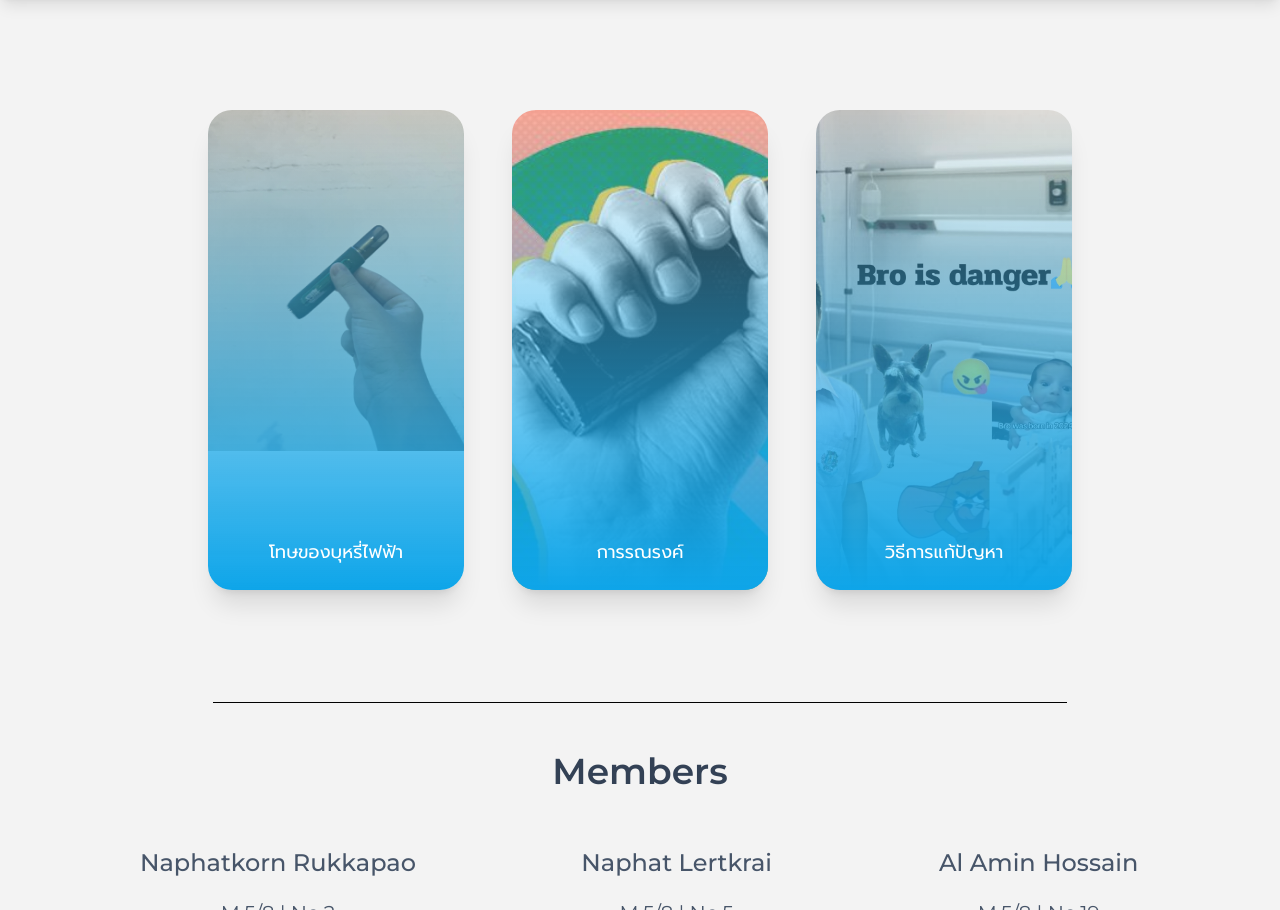
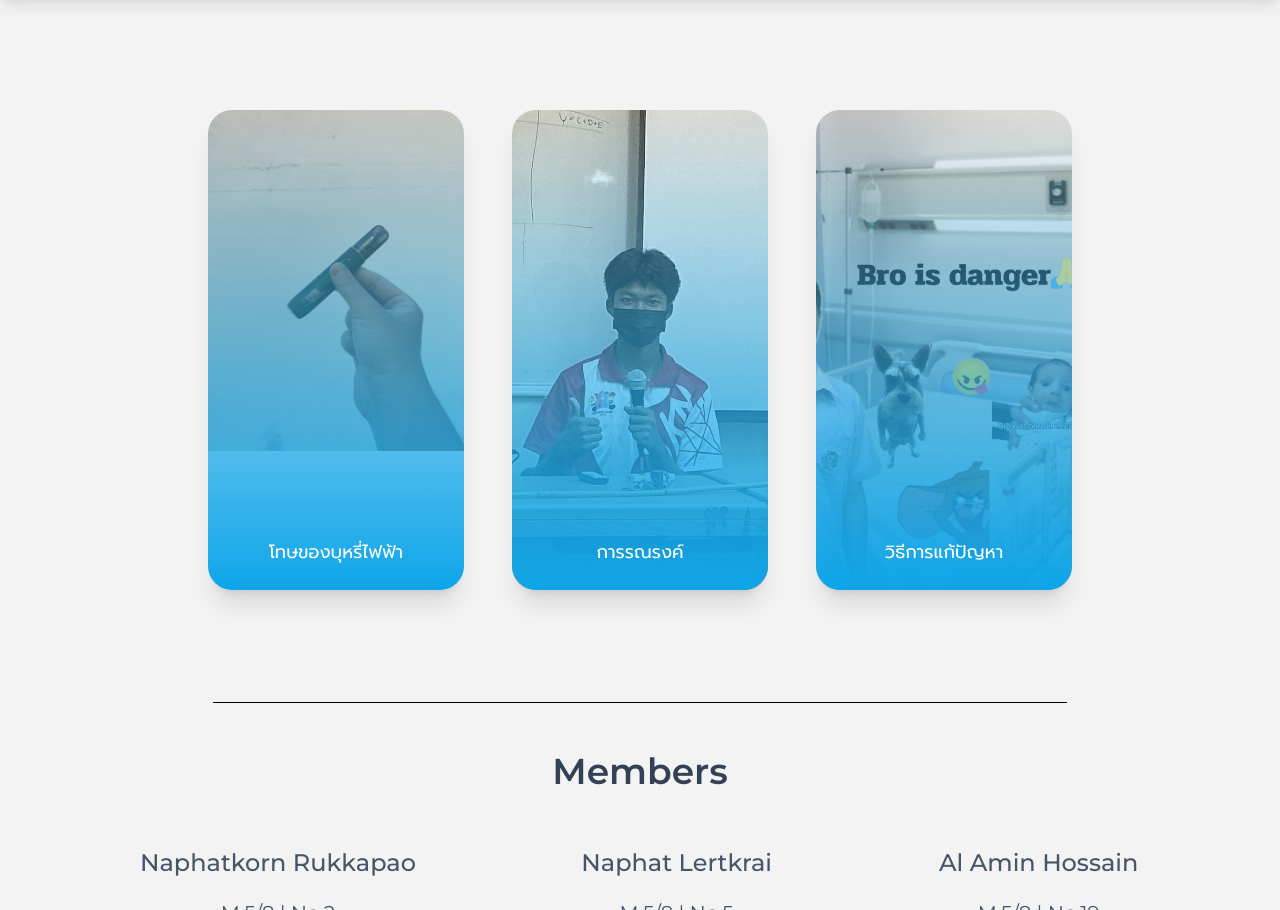
Before and after one commit to Naphatkorn/Naphatkorn.github.io, a plain HTML site: page index.html in a window 1280 px wide. Shown: the part 866-1776 px from the top of the page. Drawn offline with nearby package versions, Linux system fonts and the light colour scheme.

Commit message:
Add files via upload

```diff
--- a/index.html
+++ b/index.html
@@ -35,7 +35,7 @@
             <div class="absolute inset-0 bg-gradient-to-t from-sky-500 to-tranparent"></div>
         </a>
         <a href="/campaign/campaign.html" data-aos="fade-right" data-aos-duration="1500" class="topic fade relative w-1/5 rounded-3xl overflow-hidden block shadow-xl max-lg:w-4/5">
-            <img src="/png/icon_cam.jpg" alt="" class="absolute h-full object-cover opacity-80">
+            <img src="/png/campaingn.png" alt="" class="absolute h-full object-cover opacity-80">
             <h3 class="relative flex z-10 h-full justify-center items-end text-white text-lg p-6">การรณรงค์</h3>
             <div class="absolute inset-0 bg-gradient-to-t from-sky-500 to-tranparent"></div>
         </a>
```
